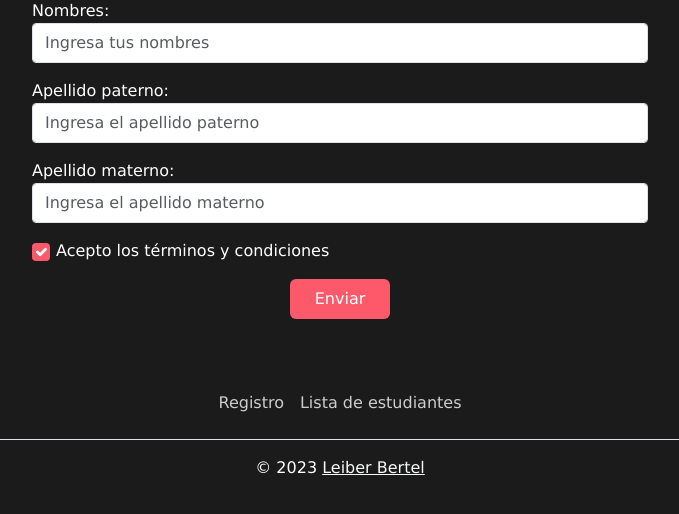
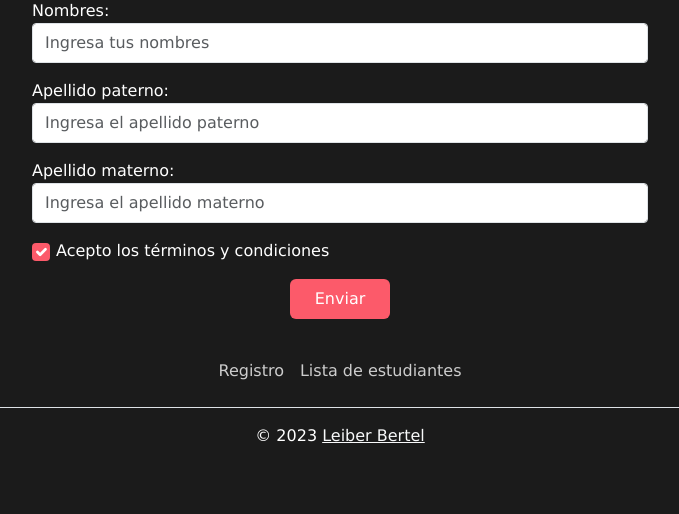
Before and after one commit to leiberbertel/escuela-app-php, a PHP site: page /forms_sena/src/app/register.php in a window 1280 px wide. Shown: the part 158-672 px from the top of the page, without its empty margins (300-979 px from the left). Run offline with PHP 8.4, Linux system fonts and the light colour scheme; the visitor is signed in with stand-in values (Sample User, id 1).

Commit message:
style: change the top margin of the footer

```diff
--- a/src/includes/footer.php
+++ b/src/includes/footer.php
@@ -1,4 +1,4 @@
-<footer class="py-3 my-5">
+<footer class="py-3 my-3">
       <ul class="nav justify-content-center border-bottom pb-3 mb-3">
         <li class="nav-item"><a href="../app/register.php" class="nav-link px-2">Registro</a></li>
         <li class="nav-item"><a href="../app/listaEstudiantes.php" class="nav-link px-2">Lista de estudiantes</a></li>
```
